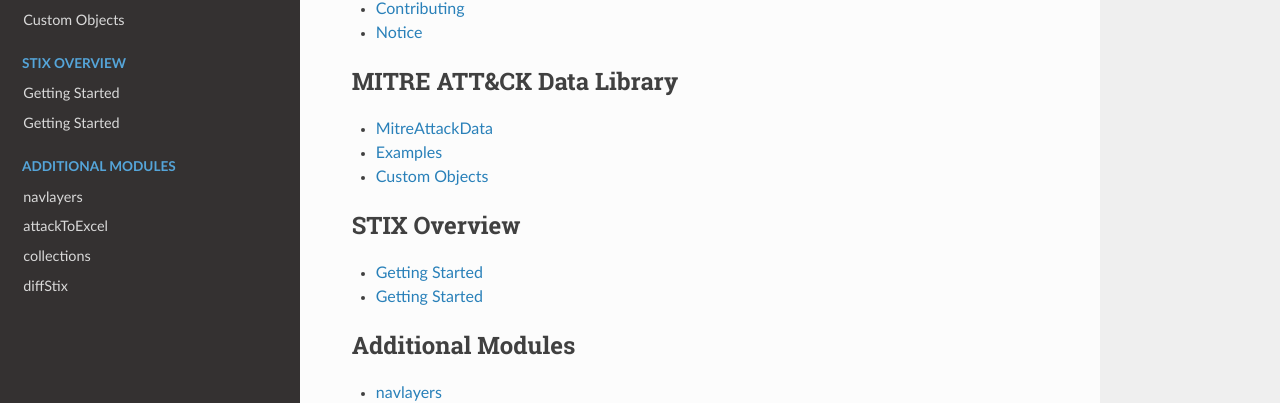
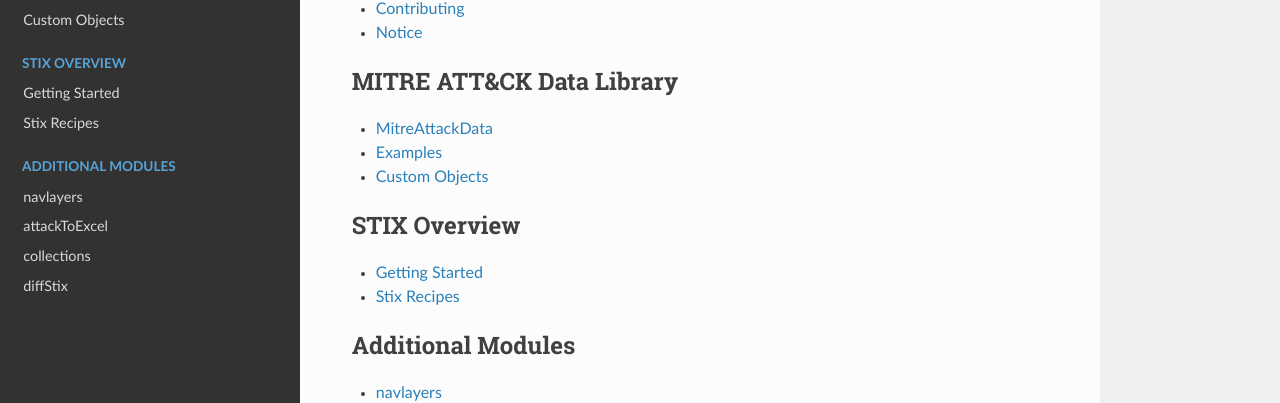
Before and after one commit to mitre-attack/mitreattack-python, a Sphinx documentation site: the page built from docs/index.rst, in a window 1280 px wide and 1045 px high. Shown: the part 379-782 px from the top of the window. Built offline with Sphinx 7.4.7 and the Read the Docs theme 2.0.0, drawn with Linux system fonts in a browser that asks for light colours.

Commit message:
Update stix-recipes.rst

```diff
--- a/docs/stix_overview/stix-recipes.rst
+++ b/docs/stix_overview/stix-recipes.rst
@@ -1,4 +1,4 @@
-Getting Started
+Stix Recipes
 ===============
 
 ## Python recipes
```
